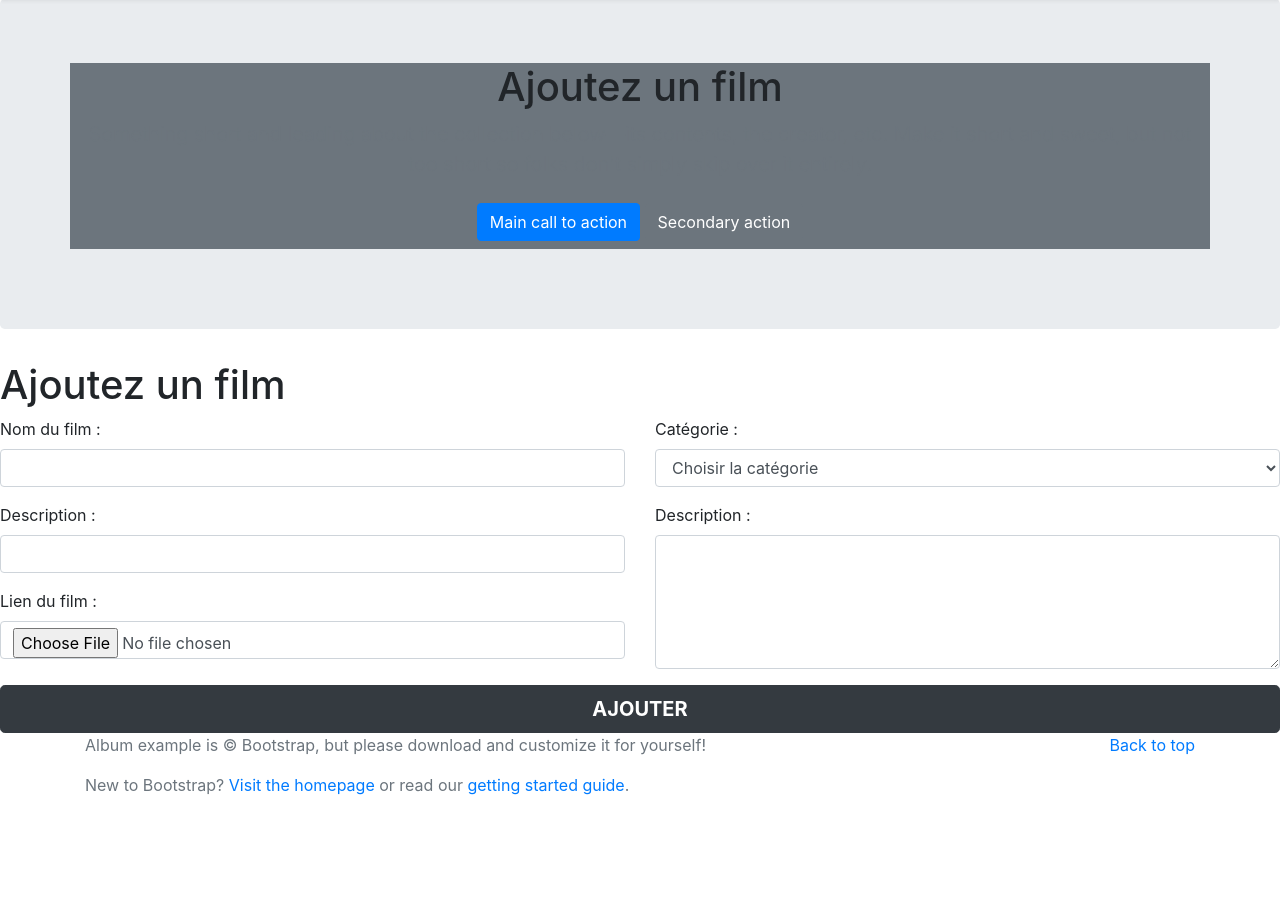
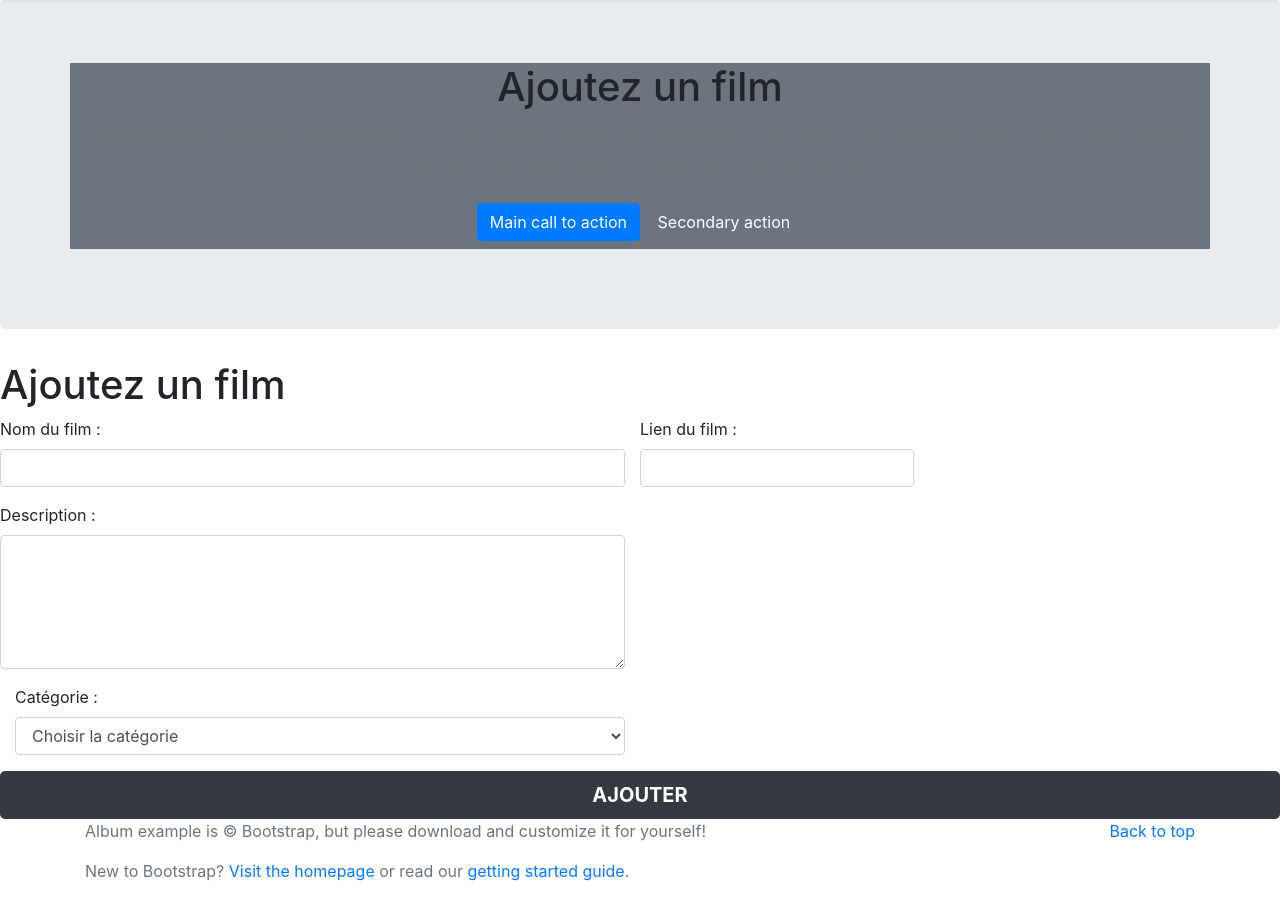
Before and after one commit to FlorentViel/Webflix, a PHP site: page /add_movie.php in a window 1280 px wide. Shown: the part 57-956 px from the top of the page. Before the commit the page ends 852 px from the top, so only its background shows below. Run offline with PHP 8.4, Linux system fonts and the light colour scheme; data that the repository does not hold is empty.

Commit message:
update add_movie.php

```diff
--- a/add_movie.php
+++ b/add_movie.php
@@ -7,6 +7,7 @@ $currentPageTitle = "Ajoutez un film" ;
 require_once(__DIR__.'/partials/header.php');
 
 $title = $description = $video_link = $cover = null;
+$category = null;
 
 // le formulaire est soumis
 
@@ -22,27 +23,29 @@ if (!empty($_POST)) {
     }
     // Vérifier le description
     if (empty($description)) {
-        $errors['description'] = 'Le prix n\'est pas valide';
-     }
+        $errors['description'] = 'La description n\'est pas valide';
+    }
     // Vérifier la vidéo
     if ($video_link['error'] === 4) {
         $errors['video_link'] = 'L\'image n\'est pas valide';
     }
     // Vérifier la catégorie
-    if (empty($category) || !in_array($category, ['Action', 'Horreur', 'Aventure', 'Animation'])) {
-        $errors['category'] = 'La catégorie n\'est pas valide';
-    }
+    //if (empty($category) || !in_array($category, ['Action', 'Horreur', 'Aventure', 'Animation'])) {
+        //$errors['category_id'] = 'La catégorie n\'est pas valide';
+    //}
 
 
     // S'il n'y a pas d'erreurs dans le formulaire
     if (empty($errors)) {
         $query = $db->prepare('
-            INSERT INTO pizza (`title`, `description`, `video_link`, `category`) VALUES (:title, :description, :video_link, :category)
+            INSERT INTO movie (`title`, `description`, `video_link` `category_id` ) VALUES (:title, :description, :video_link, :category_id),
         ');
+
+
         $query->bindValue(':title', $title, PDO::PARAM_STR);
         $query->bindValue(':description', $description, PDO::PARAM_STR);
         $query->bindValue(':video_link', $video_link, PDO::PARAM_STR);
-        $query->bindValue(':category', $category, PDO::PARAM_STR);
+        $query->bindValue(':name', $category, PDO::PARAM_STR);
         if ($query->execute()) { // On insère la pizza dans la BDD
             $success = true;
             // Envoyer un mail ?
@@ -68,19 +71,20 @@ if (!empty($_POST)) {
                         echo '</div>';
                     } ?>
                 </div>
-                <div class="form-group">
+             <div class="form-group">
                     <label for="description">Description :</label>
-                    <input type="text" name="description" id="description" class="form-control <?php echo isset($errors['description']) ? 'is-invalid' : null; ?>" value="<?php echo $description; ?>">
-                    <?php if (isset($errors['descritpion'])) {
+                    <textarea name="description" id="description" rows="5" class="form-control <?php echo isset($errors['description']) ? 'is-invalid' : null; ?>"><?php echo $description; ?></textarea>
+                    <?php if (isset($errors['description'])) {
                         echo '<div class="invalid-feedback">';
                             echo $errors['description'];
                         echo '</div>';
                     } ?>
                 </div>
+            </div>
                 <div class="form-group">
                     <label for="video_link">Lien du film :</label>
                     <input type="hidden" name="MAX_FILE_SIZE" value="1048576" />
-                    <input type="file" name="video_link" id="video_link" class="form-control <?php echo isset($errors['vdieo_link']) ? 'is-invalid' : null; ?>">
+                    <input type="text" name="video_link" id="video_link" class="form-control <?php echo isset($errors['vdieo_link']) ? 'is-invalid' : null; ?>">
                     <?php if (isset($errors['video_link'])) {
                         echo '<div class="invalid-feedback">';
                             echo $errors['video_link'];
@@ -90,26 +94,17 @@ if (!empty($_POST)) {
             </div>
             <div class="col-md-6">
                 <div class="form-group">
-                    <label for="category">Catégorie :</label>
-                    <select name="category" id="category" class="form-control <?php echo isset($errors['category']) ? 'is-invalid' : null; ?>">
+                    <label for="name">Catégorie :</label>
+                    <select name="name" id="name" class="form-control <?php echo isset($errors['name']) ? 'is-invalid' : null; ?>">
                         <option value="">Choisir la catégorie</option>
-                        <option <?php echo ($category === 'Classique') ? 'selected' : ''; ?> value="Classique">Classique</option>
-                        <option <?php echo ($category === 'Spicy') ? 'selected' : ''; ?> value="Spicy">Spicy</option>
-                        <option <?php echo ($category === 'Hot') ? 'selected' : ''; ?> value="Hot">Hot</option>
-                        <option <?php echo ($category === 'Végétarienne') ? 'selected' : ''; ?> value="Végétarienne">Végétarienne</option>
+                        <option <?php echo ($category === 'Action') ? 'selected' : ''; ?> value="Action">Action</option>
+                        <option <?php echo ($category === 'Horreur') ? 'selected' : ''; ?> value="Horreur">Horreur</option>
+                        <option <?php echo ($category === 'Aventure') ? 'selected' : ''; ?> value="Aventure">Aventure</option>
+                        <option <?php echo ($category === 'Animation') ? 'selected' : ''; ?> value="Animation">Animation</option>
                     </select>
-                    <?php if (isset($errors['category'])) {
+                    <?php if (isset($errors['name'])) {
                         echo '<div class="invalid-feedback">';
-                            echo $errors['category'];
-                        echo '</div>';
-                    } ?>
-                </div>
-                <div class="form-group">
-                    <label for="description">Description :</label>
-                    <textarea name="description" id="description" rows="5" class="form-control <?php echo isset($errors['description']) ? 'is-invalid' : null; ?>"><?php echo $description; ?></textarea>
-                    <?php if (isset($errors['description'])) {
-                        echo '<div class="invalid-feedback">';
-                            echo $errors['description'];
+                            echo $errors['name'];
                         echo '</div>';
                     } ?>
                 </div>
```
